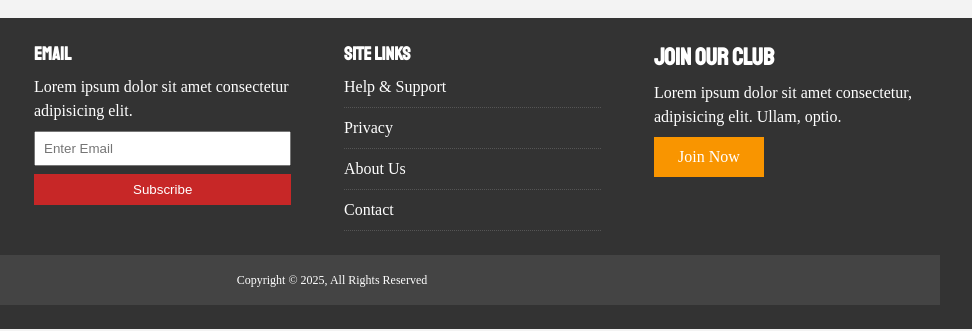
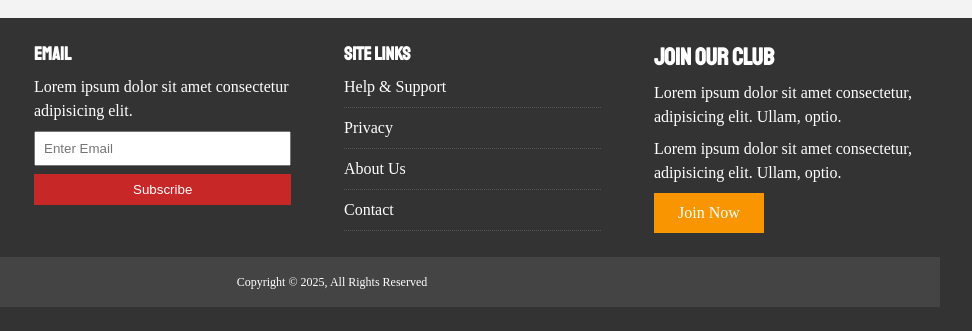
Before and after one commit to Fortunatus-atus/Newsgrid, a plain HTML site: page About.html in a window 1280 px wide. Shown: the part 526-857 px from the top of the page, 308-1280 px from the left. Drawn offline with Linux system fonts and the light colour scheme.

Commit message:
paragraph update

```diff
--- a/About.html
+++ b/About.html
@@ -85,6 +85,8 @@
                 <h2>Join our Club</h2>
                 <p>Lorem ipsum dolor sit amet consectetur,
                     adipisicing elit. Ullam, optio.</p>
+                <p>Lorem ipsum dolor sit amet consectetur,
+                    adipisicing elit. Ullam, optio.</p>
                     <a href="#" class="btn btn-secondary">Join Now</a>
             </div>
             <div>
```
